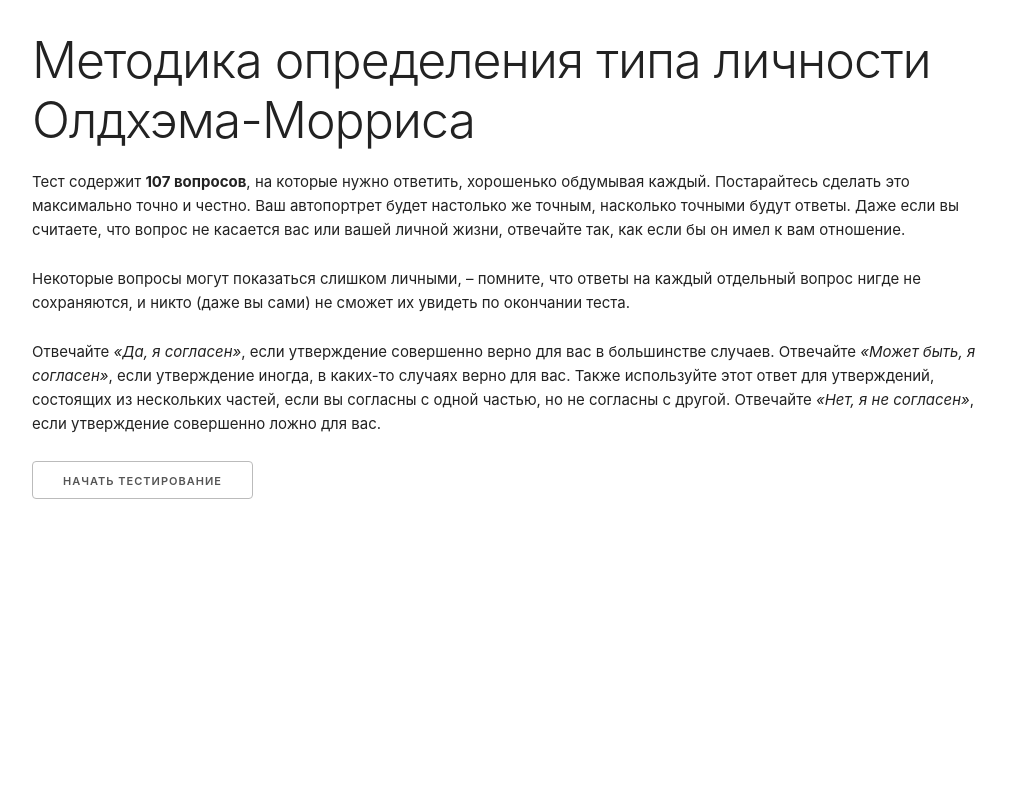
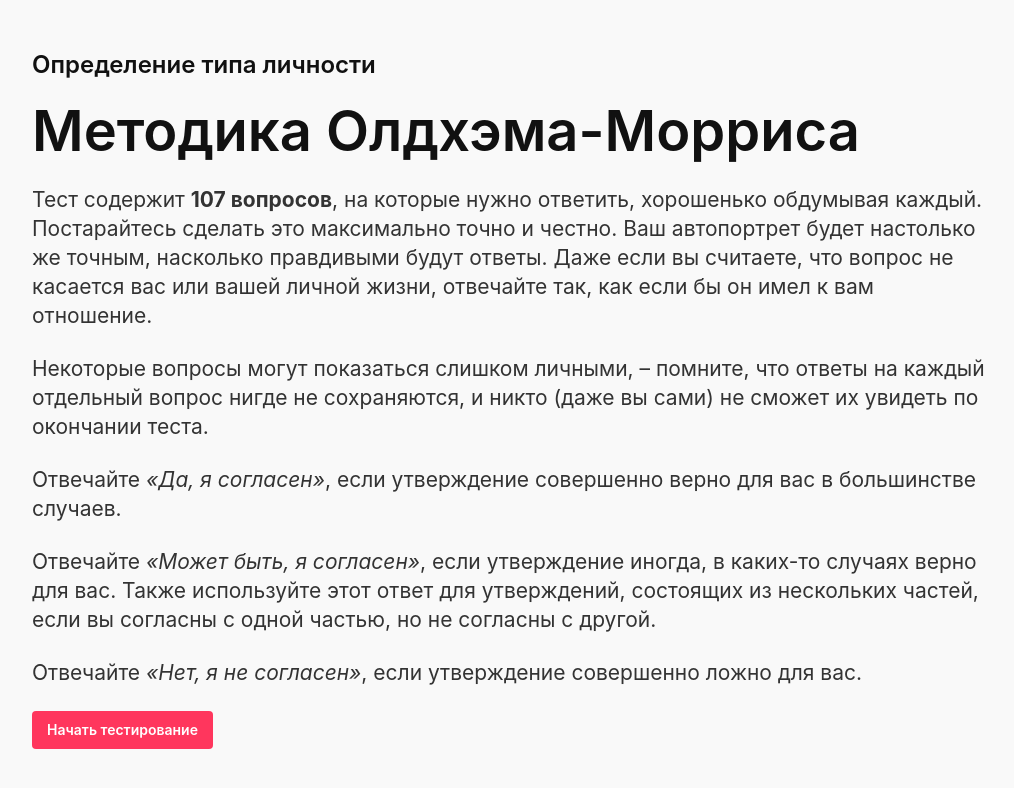
Before and after one commit to roxkisrover/myneurons, a React (Create React App) app: page / in a window 1280 px wide. Shown: the top 788 px of the page, without its empty margins (128-1142 px from the left). Built offline with nearby package versions, Linux system fonts and the light colour scheme.

Commit message:
feat: restyle frontpage

```diff
--- a/src/components/Frontpage.js
+++ b/src/components/Frontpage.js
@@ -4,64 +4,89 @@ import { Helmet } from 'react-helmet';
 import { Link } from 'react-router-dom';
 
 const Container = styled.div`
-  position: relative;
-  margin: 30px auto;
-  padding: 0 20px;
-  width: 100%;
+  display: flex;
+  flex-direction: column;
+  justify-content: center;
+  align-items: center;
+
+  @media (min-width: 768px) {
+    height: 100vh;
+  }
+`;
+
+const Section = styled.section`
+  padding: 20px;
   max-width: 960px;
-  box-sizing: border-box;
 
-  @media (min-width: 400px) {
-    width: 85%;
-    padding: 0;
-  }
   @media (min-width: 550px) {
-    width: 80%;
+    padding: 0 20px;
   }
 `;
 
 const Title = styled.h1`
   margin-top: 0;
-  margin-bottom: 20px;
-  font-weight: 300;
-  font-size: 40px;
-  line-height: 1.2;
-  letter-spacing: -1px;
+  margin-bottom: 12px;
+  font-weight: 600;
+  font-size: 21px;
+  line-height: 1.09524;
+  color: #111;
 
   @media (min-width: 550px) {
-    font-size: 50px;
+    margin-bottom: 22px;
+    font-size: 24px;
+    line-height: 1.16667;
   }
 `;
 
-const Paragraph = styled.p`
+const Subtitle = styled.h2`
   margin-top: 0;
-  margin-bottom: 25px;
+  margin-bottom: 24px;
+  font-weight: 600;
+  font-size: 32px;
+  line-height: 1.125;
+  color: #111;
+
+  @media (min-width: 550px) {
+    font-size: 56px;
+    line-height: 1.07143;
+  }
+`;
+
+const Text = styled.p`
+  margin: 0 0 24px;
+  font-size: 16px;
+  line-height: 1.38105;
+  font-weight: 400;
+
+  @media (min-width: 550px) {
+    font-size: 21px;
+  }
 `;
 
 const StyledLink = styled(Link)`
   display: inline-block;
-  height: 38px;
-  padding: 0 30px;
-  color: #555;
+  padding: 10px 15px;
+  font-size: 14px;
+  font-weight: 600;
+  line-height: 1.33341;
   text-align: center;
-  font-size: 11px;
-  font-weight: 600;
-  line-height: 38px;
-  letter-spacing: 1px;
-  text-transform: uppercase;
   text-decoration: none;
+  color: #fff;
+  background-color: #ff365d;
+  border: none;
+  border-radius: 4px;
+  cursor: pointer;
   white-space: nowrap;
-  background-color: transparent;
-  border-radius: 4px;
-  border: 1px solid #bbb;
-  cursor: pointer;
-  box-sizing: border-box;
 
-  :hover,
+  :active {
+    background-color: #eb3256;
+  }
   :focus {
-    color: #333;
-    border-color: #888;
-    outline: 0;
+    box-shadow: 0 0 0 3px rgba(131, 192, 253, 0.5);
+    outline: none;
+  }
+  :hover {
+    background-color: #ff466a;
   }
 `;
 
@@ -72,26 +97,35 @@ const Frontpage = () => (
     </Helmet>
 
     <Container>
-      <Title>Методика определения типа личности Олдхэма-Морриса</Title>
-      <Paragraph>
-        Тест содержит <strong>107 вопросов</strong>, на которые нужно ответить, хорошенько обдумывая
-        каждый. Постарайтесь сделать это максимально точно и честно. Ваш автопортрет будет настолько
-        же точным, насколько точными будут ответы. Даже если вы считаете, что вопрос не касается вас
-        или вашей личной жизни, отвечайте так, как если бы он имел к вам отношение.
-      </Paragraph>
-      <Paragraph>
-        Некоторые вопросы могут показаться слишком личными, – помните, что ответы на каждый
-        отдельный вопрос нигде не сохраняются, и никто (даже вы сами) не сможет их увидеть по
-        окончании теста.
-      </Paragraph>
-      <Paragraph>
-        Отвечайте <i>«Да, я согласен»</i>, если утверждение совершенно верно для вас в большинстве
-        случаев. Отвечайте <i>«Может быть, я согласен»</i>, если утверждение иногда, в каких-то
-        случаях верно для вас. Также используйте этот ответ для утверждений, состоящих из нескольких
-        частей, если вы согласны с одной частью, но не согласны с другой. Отвечайте{' '}
-        <i>«Нет, я не согласен»</i>, если утверждение совершенно ложно для вас.
-      </Paragraph>
-      <StyledLink to="/oldham-morris">Начать тестирование</StyledLink>
+      <Section>
+        <Title>Определение типа личности</Title>
+        <Subtitle>Методика Олдхэма-Морриса</Subtitle>
+        <Text>
+          Тест содержит <strong>107 вопросов</strong>, на которые нужно ответить, хорошенько
+          обдумывая каждый. Постарайтесь сделать это максимально точно и честно. Ваш автопортрет
+          будет настолько же точным, насколько правдивыми будут ответы. Даже если вы считаете, что
+          вопрос не касается вас или вашей личной жизни, отвечайте так, как если бы он имел к вам
+          отношение.
+        </Text>
+        <Text>
+          Некоторые вопросы могут показаться слишком личными, – помните, что ответы на каждый
+          отдельный вопрос нигде не сохраняются, и никто (даже вы сами) не сможет их увидеть по
+          окончании теста.
+        </Text>
+        <Text>
+          Отвечайте <i>«Да, я согласен»</i>, если утверждение совершенно верно для вас в большинстве
+          случаев.
+        </Text>
+        <Text>
+          Отвечайте <i>«Может быть, я согласен»</i>, если утверждение иногда, в каких-то случаях
+          верно для вас. Также используйте этот ответ для утверждений, состоящих из нескольких
+          частей, если вы согласны с одной частью, но не согласны с другой.{' '}
+        </Text>
+        <Text>
+          Отвечайте <i>«Нет, я не согласен»</i>, если утверждение совершенно ложно для вас.
+        </Text>
+        <StyledLink to="/oldham-morris">Начать тестирование</StyledLink>
+      </Section>
     </Container>
   </React.Fragment>
 );
--- a/src/index.css
+++ b/src/index.css
@@ -2,9 +2,10 @@ body {
   font-family: BlinkMacSystemFont, -apple-system, "Segoe UI", Roboto, Oxygen,
     Ubuntu, Cantarell, "Open Sans", "Helvetica Neue", "Roboto Rouble",
     sans-serif;
-  font-size: 15px;
+  font-size: 16px;
   font-weight: 400;
   line-height: 1.6;
-  color: #222;
+  color: #333;
+  background-color: #f9f9f9;
   text-rendering: optimizeLegibility;
 }
```
